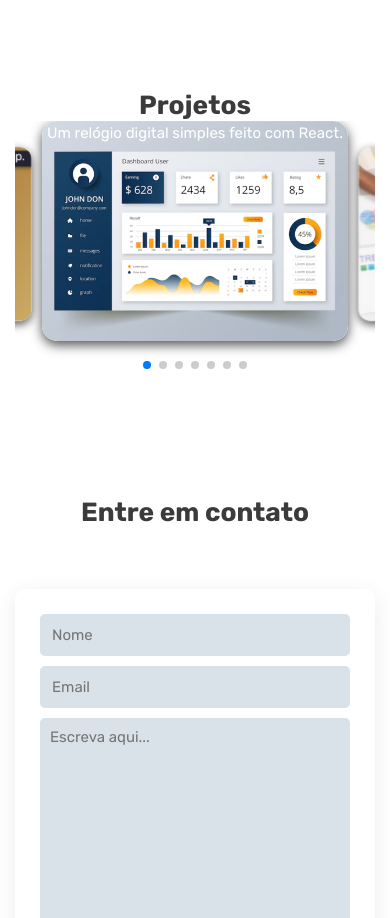
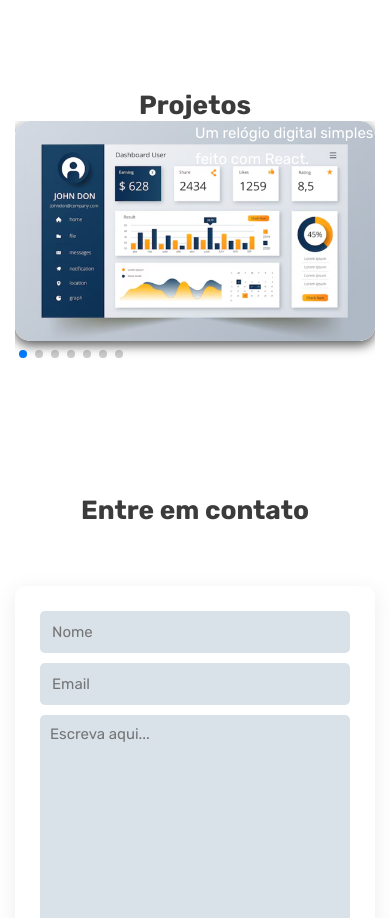
Before and after one commit to ismaelvieira12/Portifolio, a React (Vite) app: page / in a window 390 px wide. Shown: the part 3440-4358 px from the top of the page. Built offline with nearby package versions, Linux system fonts and the light colour scheme; a web font is replaced by a local one.

Commit message:
testando layout diferente

```diff
--- a/src/components/portifolio/portifolio.css
+++ b/src/components/portifolio/portifolio.css
@@ -100,7 +100,7 @@
     grid-template-columns: repeat(auto-fill, minmax(200px, 1fr));
     grid-gap: 10px;
   }
-  .cards{
+  /* .cards{
     display: flex;
     justify-content: center;
     align-items: center;
@@ -170,7 +170,7 @@
     color: #ffffff;
     top: 0;
     z-index: 2;
-  }
+  } */
   /* Descrição com delay maior */
   .swiper-slide-active .cards .descrition {
     animation: fadeInUp 4s ease forwards;
```
